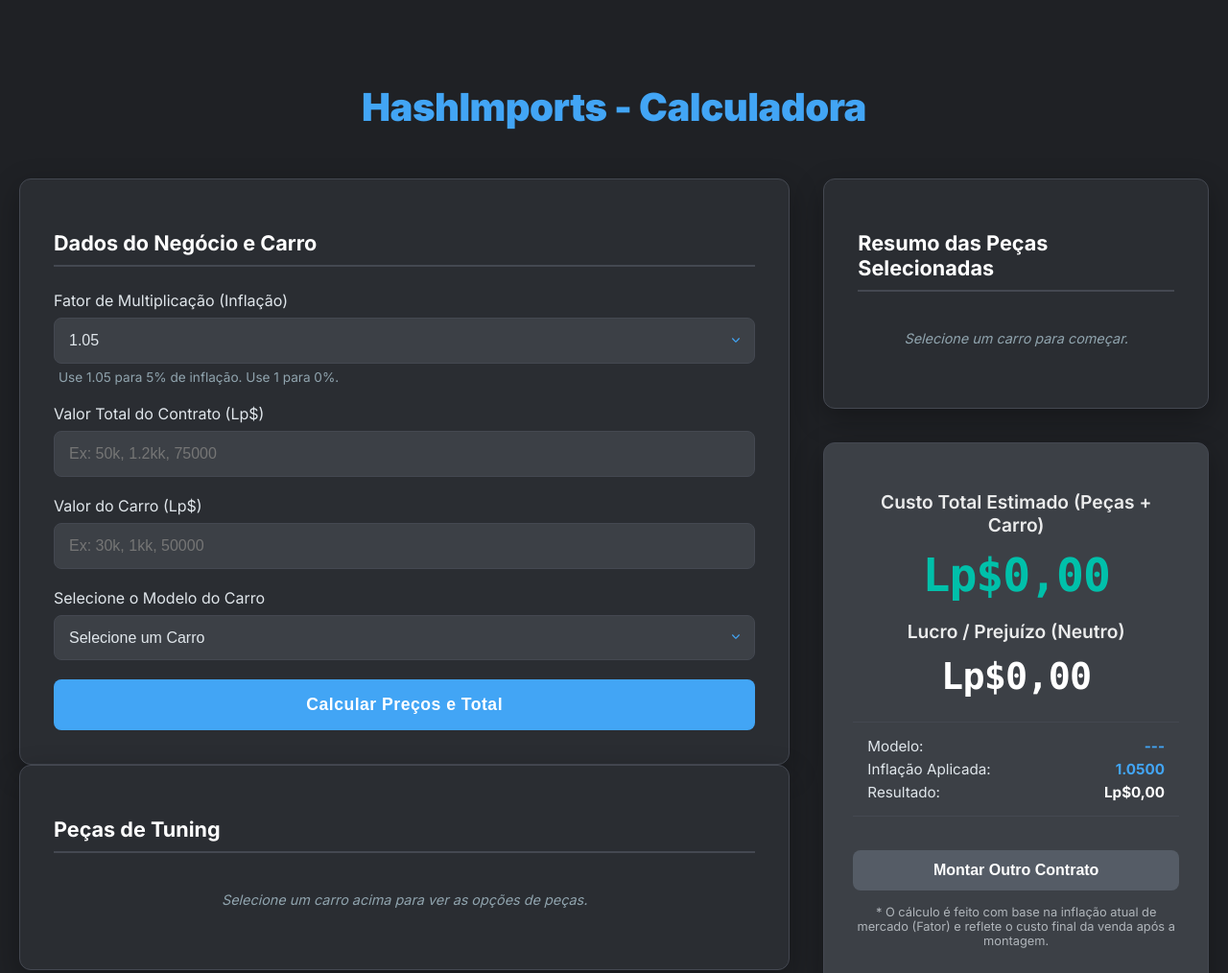
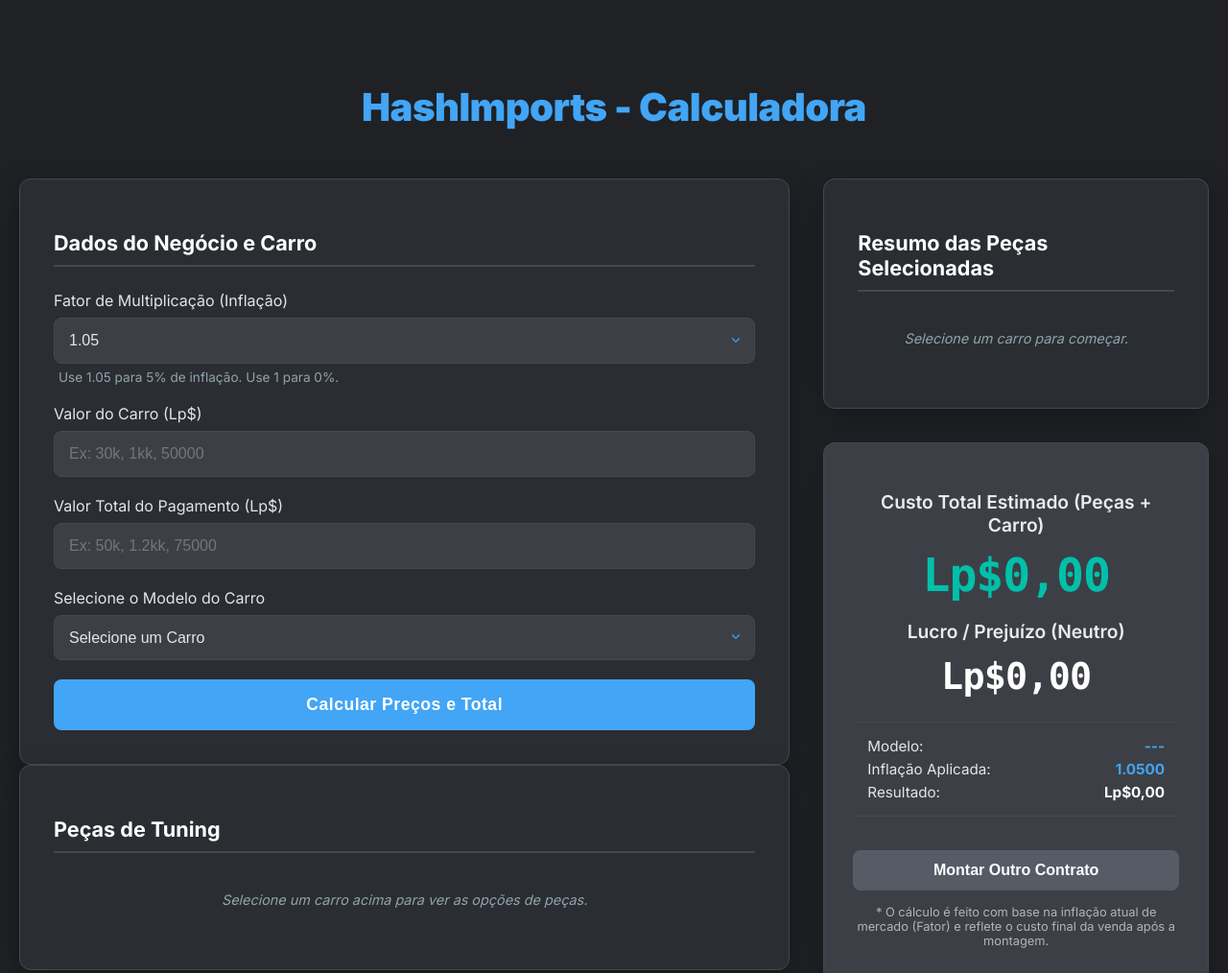
Before and after one commit to JansenHacking/HashImports, a plain HTML site: page index.html in a window 1280 px wide. Shown: the top 1014 px of the page at 96% size. Drawn offline with Linux system fonts and the light colour scheme.

Commit message:
Add files via upload

```diff
--- a/index.html
+++ b/index.html
@@ -36,13 +36,13 @@
                     </div>
 
                     <div class="input-group secao-controle">
-                        <label for="contractValueInput">Valor Total do Contrato (Lp$)</label>
-                        <input type="text" id="contractValueInput" placeholder="Ex: 50k, 1.2kk, 75000">
+                        <label for="carValueInput">Valor do Carro (Lp$)</label>
+                        <input type="text" id="carValueInput" placeholder="Ex: 30k, 1kk, 50000">
                     </div>
 
                     <div class="input-group secao-controle">
-                        <label for="carValueInput">Valor do Carro (Lp$)</label>
-                        <input type="text" id="carValueInput" placeholder="Ex: 30k, 1kk, 50000">
+                        <label for="contractValueInput">Valor Total do Pagamento (Lp$)</label>
+                        <input type="text" id="contractValueInput" placeholder="Ex: 50k, 1.2kk, 75000">
                     </div>
 
                     <div class="input-group secao-controle">
```
